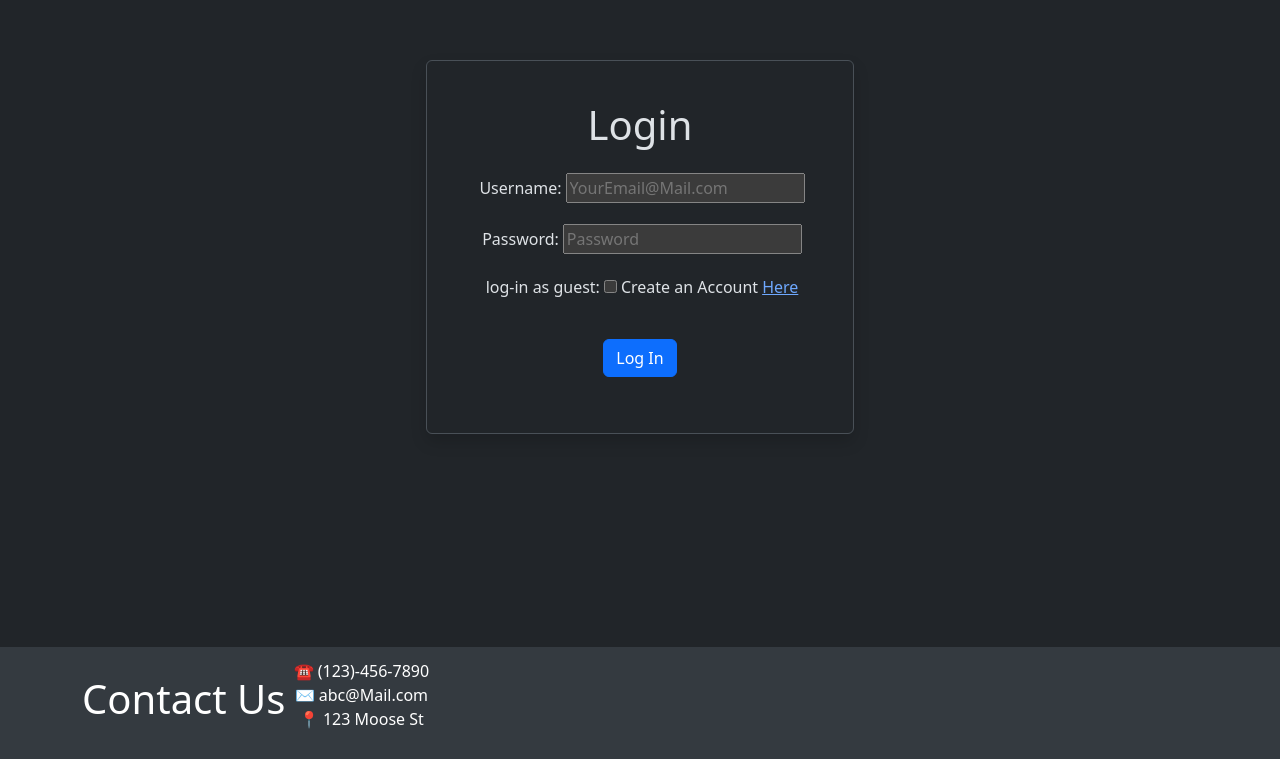
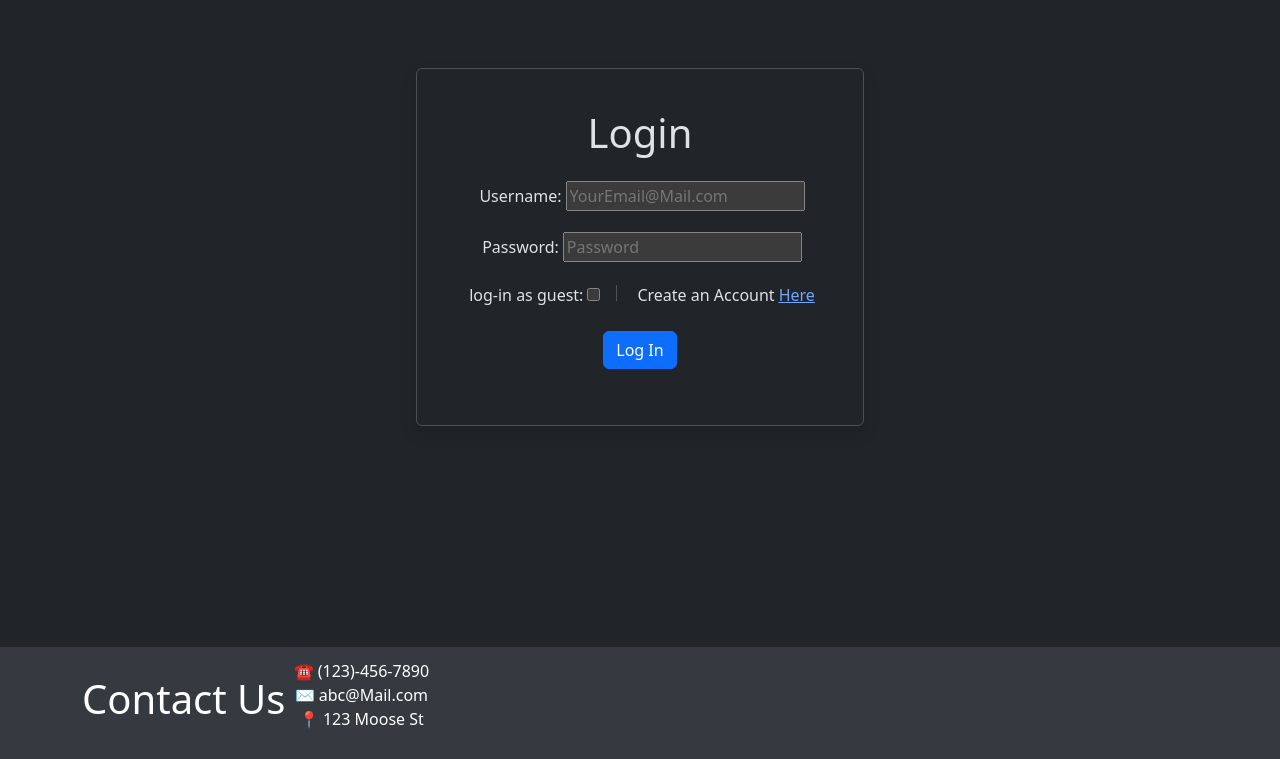
Before and after one commit to SergeyChitsvarin/ReviewApp, a React (Vite) app in the folder client/: page / in a window 1280 px wide. Shown: the part 153-912 px from the top of the page. Built offline with nearby package versions, Linux system fonts and the light colour scheme.

Commit message:
Login form Styling

```diff
--- a/client/src/components/LoginForm.jsx
+++ b/client/src/components/LoginForm.jsx
@@ -27,9 +27,12 @@ export default function LoginForm(){
               <label htmlFor="formPass" className="form-label px-1">Password:  </label>
               <input type="password" placeholder='Password' id="formPass" />
             </div>
-            <div className='mb-3'>
+            <div>
               <label htmlFor="formGuestLogIn" className='form-label px-1'> log-in as guest: </label>
               <input type="checkbox" id='formGuestLogIn'/>
+
+              <div className="vr mx-3"></div>
+
               <label htmlFor="createAcct" className='form-label px-1'> Create an Account</label>
               <Link to="/createAccount" id="createAcct">Here</Link>
             </div>
```
